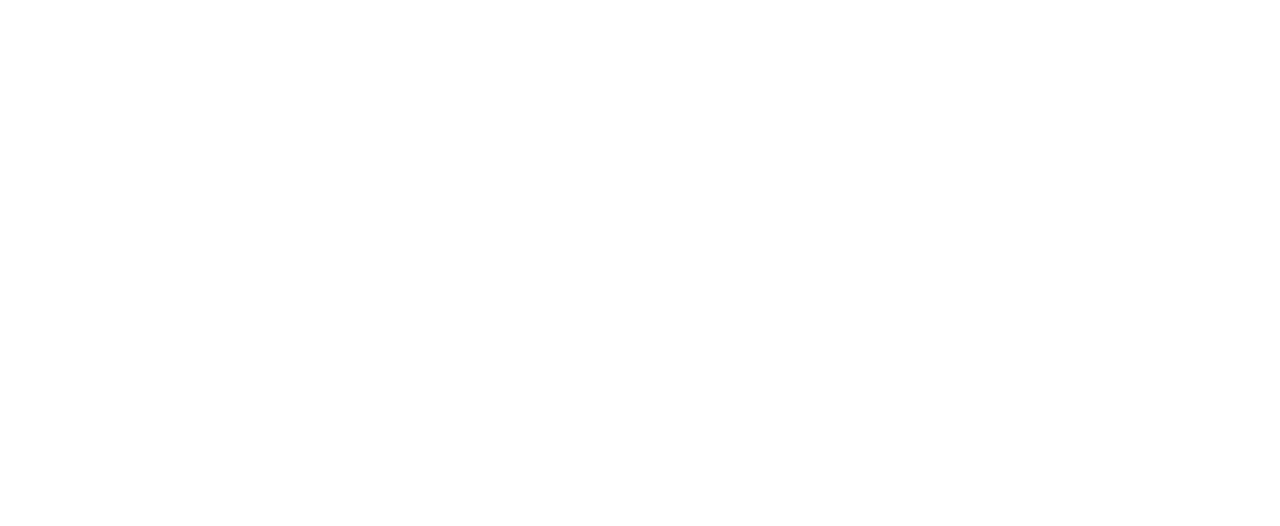
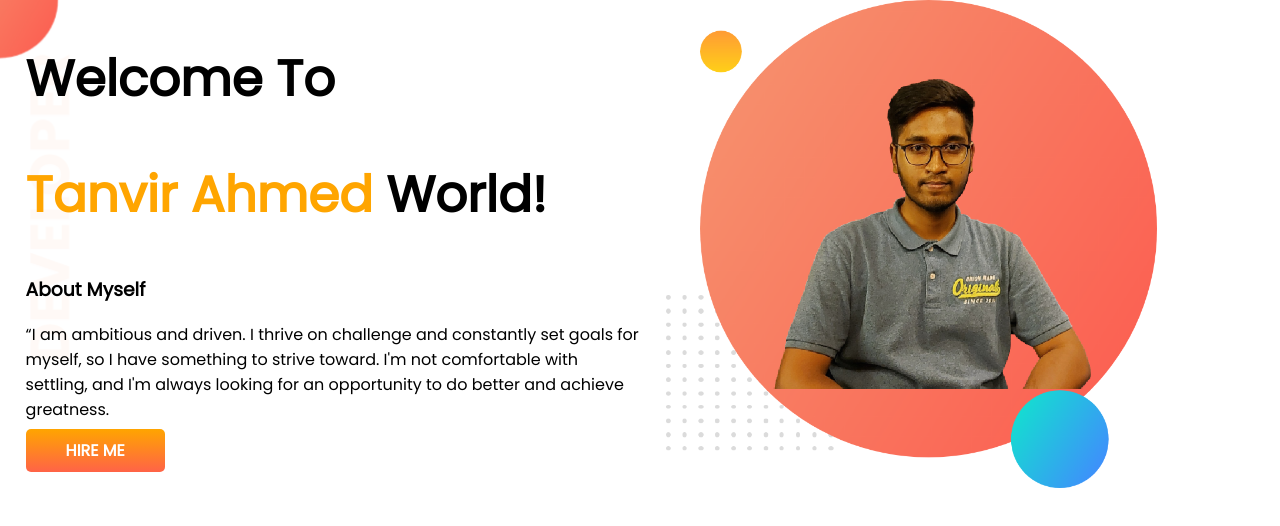
Before and after one commit to Tanvir598/developer-portfolio, a plain HTML site: page index.html in a window 1280 px wide. Drawn offline with Linux system fonts and the light colour scheme.

Commit message:
top-banner added

```diff
--- a/index.html
+++ b/index.html
@@ -5,9 +5,26 @@
     <meta http-equiv="X-UA-Compatible" content="IE=edge">
     <meta name="viewport" content="width=device-width, initial-scale=1.0">
     <title>Tanvir Portfolio</title>
+    <link rel="preconnect" href="https://fonts.googleapis.com">
+    <link rel="preconnect" href="https://fonts.gstatic.com" crossorigin>
+    <link href="https://fonts.googleapis.com/css2?family=Poppins&display=swap" rel="stylesheet">
     <link rel="stylesheet" href="style.css">
 </head>
 <body>
+    <section class="top-banner">
+        <div class="half-width">
+            <h1> Welcome To</h1>
+            <h1> <span class="orange-color">Tanvir Ahmed</span> World!</h1>
+            <h3>About Myself</h3>
+            <P>“I am ambitious and driven. I thrive on challenge and constantly set goals for myself, so I have something to strive toward. I'm not comfortable with settling, and I'm always looking for an opportunity to do better and achieve greatness.</P>
+            <a class="link-button" target="_blank" href="https://www.linkedin.com/in/tanvir598/"> HIRE ME</a>
+        </div>
+
+        <div class="half-width">
+            <img src="images/tanvir2.png" alt="">
+        </div>
+
+    </section>
 
 </body>
 </html>
--- a/style.css
+++ b/style.css
@@ -0,0 +1,47 @@
+body
+{
+    font-family: 'Poppins', sans-serif;
+    margin: 0%;
+}
+
+h1
+{
+    font-size: 50px;
+}
+
+.orange-color
+{
+    color: orange;
+}
+
+section
+{
+display: flex;
+}
+
+.half-width
+{
+    width: 50%;
+    padding-left: 2%;
+}
+
+.half-width img
+{
+    width: 80%;
+}
+
+.link-button
+{
+    text-decoration: none;
+    background-image: linear-gradient(orange, tomato);
+    padding: 10px 40px;
+    color: white;
+    font-weight: 700;
+    border-radius: 5px;
+}
+
+.top-banner
+{
+    background-image: url(images/top-banner.png);
+    background-repeat: no-repeat;
+}
```
Also changed, not shown: images/dream-bg.png (added), images/exp-bg.png (added), images/my-bg.png (added), images/my-bg2.png (added), images/tanvir1.png (added), images/tanvir2.png (added), images/tanvir3.png (added), images/top-banner.png (added), showOff/bd-removebg-preview.png (added), showOff/bloss-removebg-preview.png (added), showOff/bloss.jpg (added), showOff/old-removebg-preview.png (added), showOff/old.jpeg (added), 1 other file.
